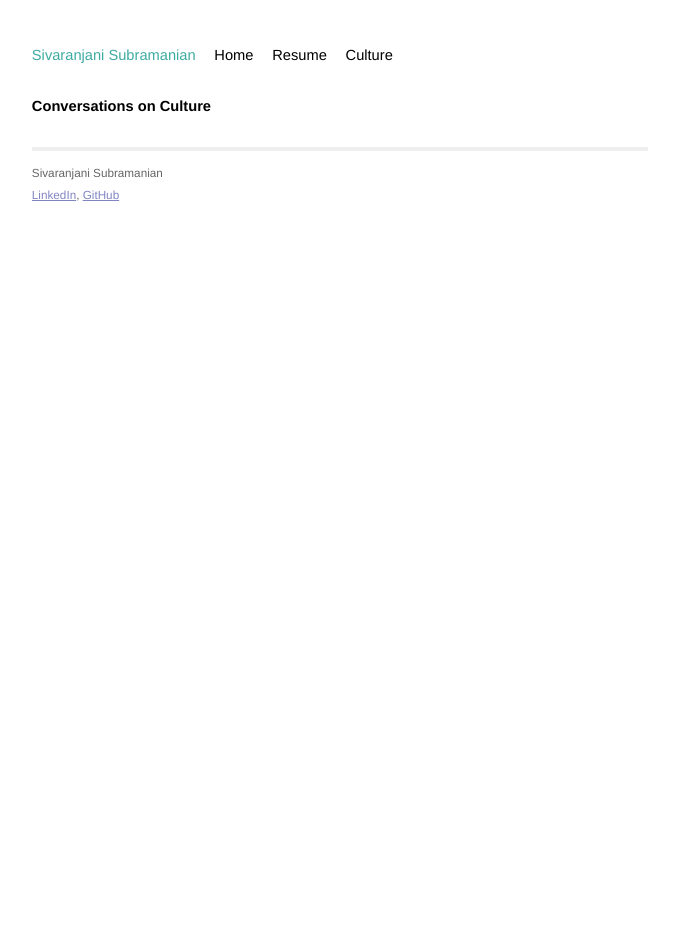
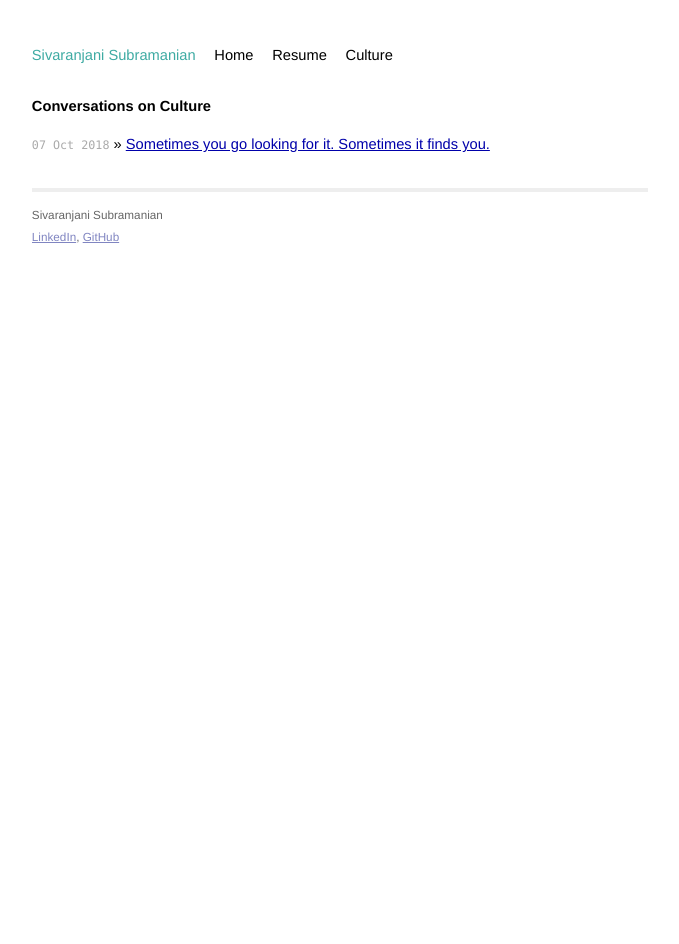
Before and after one commit to sranjani-s/bharg.github.io, a Jekyll site: the page built from kcl/index.html, in a window 1280 px wide. Shown: the whole page, without its empty margins (300-979 px from the left). Built offline with Jekyll 4.4.1, drawn with Linux system fonts in a browser that asks for light colours.

Commit message:
kcl week 1

```diff
--- a/index.html
+++ b/index.html
@@ -7,8 +7,11 @@ title: Sivaranjani Subramanian
   <h1>Blog Posts</h1>
   <ul class="posts">
     {% for post in site.posts %}
+    {% if post.categories contains 'main' %}
       <li><span>{{ post.date | date_to_string }}</span> &raquo; <a href="{{ post.url }}">{{ post.title }}</a></li>
+      {% endif %}
     {% endfor %}
   </ul>
-  <h6> None at the moment. Do check the 'Culture' tab <h6>
 </div>
+
+<h6> None at the moment. Do check the 'Culture' tab <h6>
--- /dev/null
+++ b/kcl/_posts/2018-10-07-it-finds-you.md
@@ -0,0 +1,11 @@
+---
+layout: post
+category: kcl
+title: 'Sometimes you go looking for it. Sometimes it finds you.'
+date: 2018-10-07 23:07
+---
+
+{{page.title}}
+================
+
+<p class="meta">07 Oct 2018 - London</p>
```
